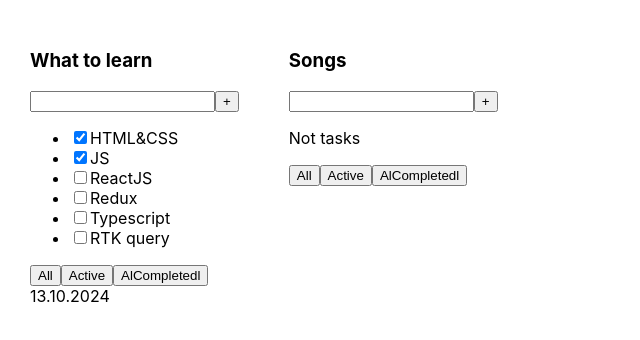
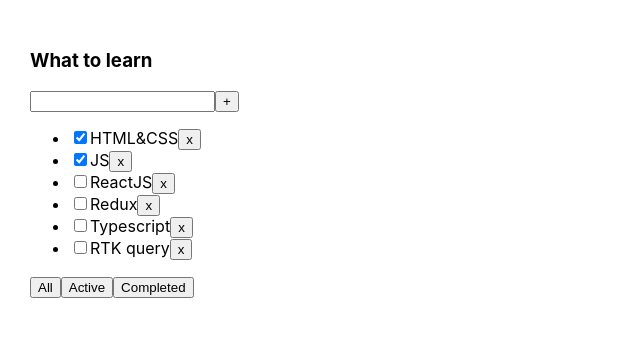
Before and after one commit to Alexander-Kurochko/sprint_1-lesson_1-React-__todolist, a React (Create React App) app: page / in a window 1280 px wide. Shown: the top 340 px of the page, without its empty margins (0-640 px from the left). Built offline with nearby package versions, Linux system fonts and the light colour scheme.

Commit message:
sprint_1-lesson_2(React)

```diff
--- a/src/App.tsx
+++ b/src/App.tsx
@@ -1,4 +1,4 @@
-import React from 'react';
+import React, {useState} from 'react';
 import './App.css';
 import {Todolist} from './component/Todolist';
 
@@ -8,22 +8,43 @@ export type TaskType = {
     isDone: boolean
 }
 
+export type FilterValuesType = 'all' | 'completed' | 'active'
+
 function App() {
-    const tasks1: Array<TaskType> = [
+    let [tasks, setTasks] = useState<Array<TaskType>>([
         {id: 1, title: 'HTML&CSS', isDone: true},
         {id: 2, title: 'JS', isDone: true},
         {id: 3, title: 'ReactJS', isDone: false},
         {id: 4, title: 'Redux', isDone: false},
         {id: 5, title: 'Typescript', isDone: false},
         {id: 6, title: 'RTK query', isDone: false},
-    ]
+    ])
 
-    const tasks2: Array<TaskType> = []
+    let [filter, setFilter] = useState<FilterValuesType>('all')
+
+    function removeTasks(id: number) {
+        let filteredTasks = tasks.filter(t => t.id !== id/* ?  true :  false*/)
+        setTasks(filteredTasks)
+    }
+
+    function changeFilter(value: FilterValuesType) {
+        setFilter(value)
+    }
+
+    let tasksForTodolist = tasks
+    if (filter === 'completed') {
+        tasksForTodolist = tasks.filter(t => t.isDone === true)
+    }
+    if (filter === 'active') {
+        tasksForTodolist = tasks.filter(t => t.isDone === false)
+    }
 
     return (
         <div className="App">
-            <Todolist title="What to learn" tasks={tasks1} date={'13.10.2024'}/>
-            <Todolist title="Songs" tasks={tasks2}/>
+            <Todolist title="What to learn"
+                      tasks={tasksForTodolist}
+                      removeTasks={removeTasks}
+                      changeFilter = {changeFilter}/>
         </div>
     )
 }
--- a/src/component/Button.tsx
+++ b/src/component/Button.tsx
@@ -1,5 +1,6 @@
 type ButtonType = {
     title: string
+    onClick: () => void
 }
 
 export const Button = ({title} : ButtonType) => {
--- a/src/component/Todolist.tsx
+++ b/src/component/Todolist.tsx
@@ -1,14 +1,15 @@
 import React from 'react';
-import {TaskType} from '../App';
+import {FilterValuesType, TaskType} from '../App';
 import {Button} from './Button';
 
 type PropsType = {
     title: string
     tasks: TaskType[]
-    date?: string
+    removeTasks: (id: number) => void
+    changeFilter: (value: FilterValuesType) => void
 }
 
-export const Todolist = ({title, tasks, date}: PropsType) => {
+export const Todolist = ({title, tasks, removeTasks, changeFilter}: PropsType) => {
     return (
         <div>
             <h3>{title}</h3>
@@ -25,6 +26,7 @@ export const Todolist = ({title, tasks, date}: PropsType) => {
                                     <li key={t.id}>
                                         <input type="checkbox" checked={t.isDone}/>
                                         <span>{t.title}</span>
+                                        <button onClick={() => { removeTasks(t.id)}}>x</button>
                                     </li>
                                 )
                             }
@@ -36,11 +38,10 @@ export const Todolist = ({title, tasks, date}: PropsType) => {
                 <li><input type="checkbox" checked={tasks[1].isDone}/> <span>{tasks[1].title}</span></li>
                 <li><input type="checkbox" checked={tasks[2].isDone}/> <span>{tasks[2].title}</span></li>*/}
             <div>
-                <Button title={'All'}/>
-                <Button title={'Active'}/>
-                <Button title={'AlCompletedl'}/>
+                <Button title={'All'} onClick={() => changeFilter('all')}/>
+                <Button title={'Active'} onClick={() => changeFilter('active')}/>
+                <Button title={'Completed'} onClick={() => changeFilter('completed')}/>
             </div>
-            <div>{date}</div>
         </div>
     )
 
```
